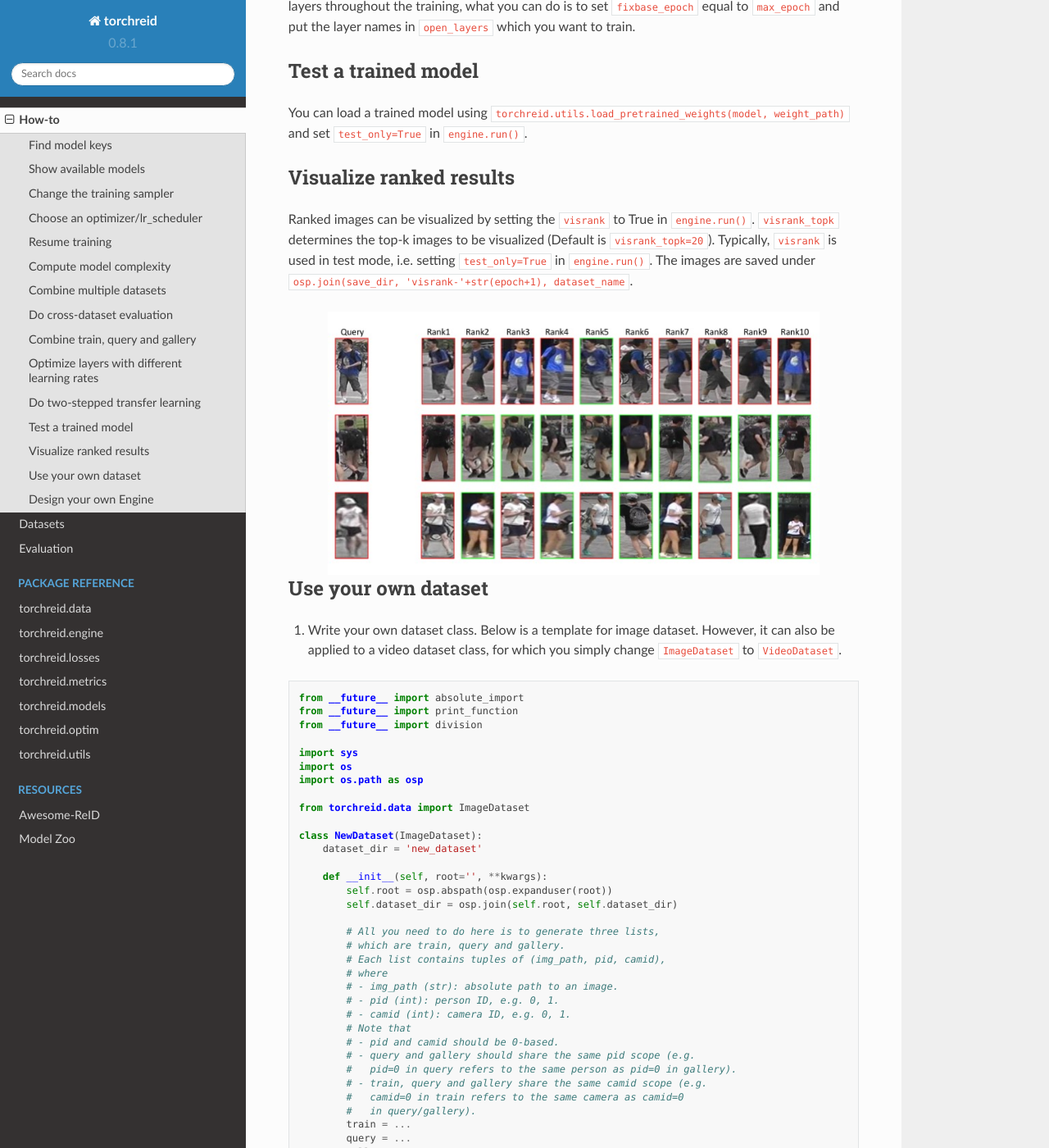
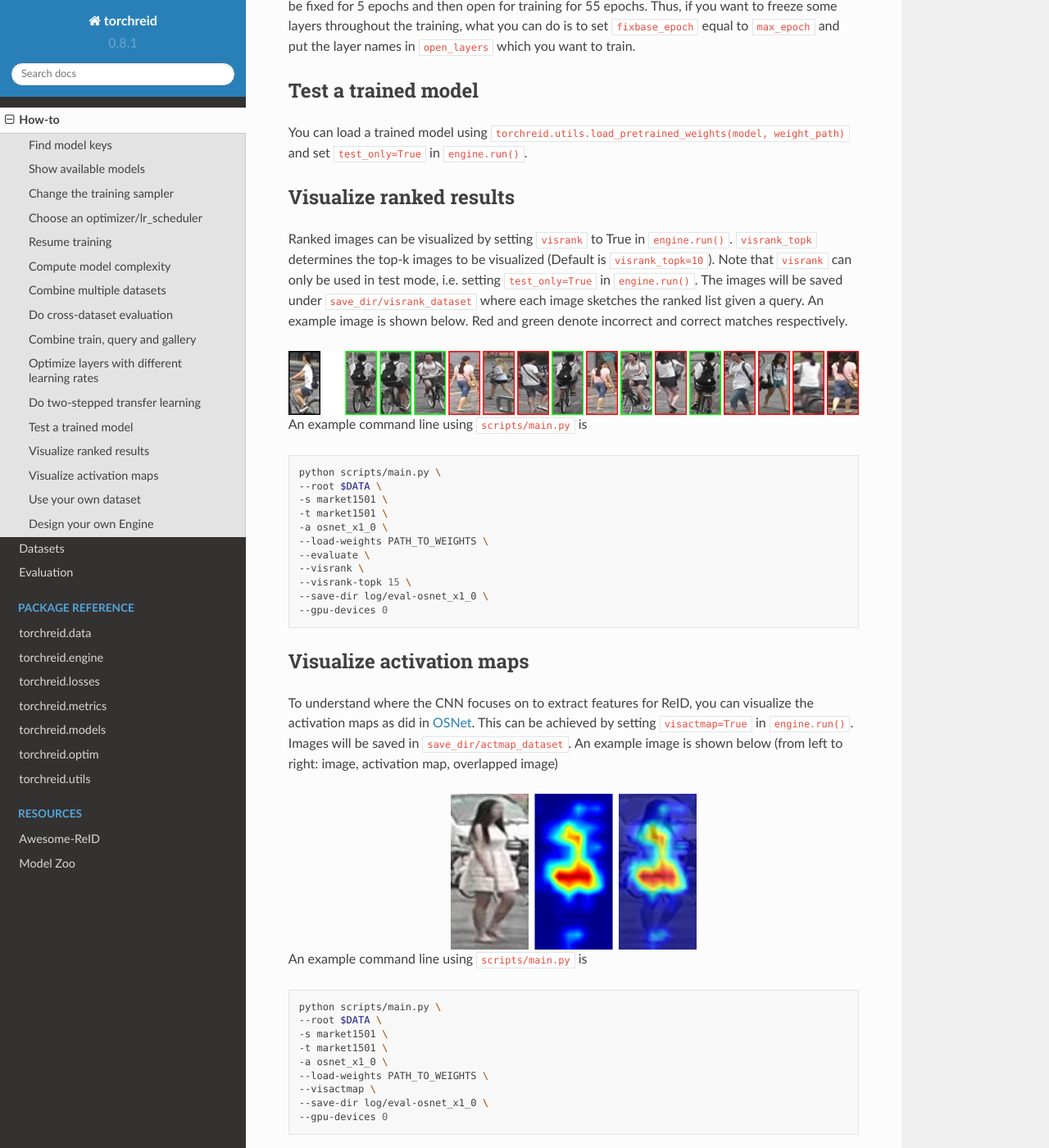
Before and after one commit to KaiyangZhou/deep-person-reid, a Sphinx documentation site: the page built from docs/user_guide.rst, in a window 1280 px wide and 1400 px high, scrolled down 4509 px. Shown: the whole window at 82% size. Built offline with Sphinx 7.4.7 and the Read the Docs theme 2.0.0, drawn with Linux system fonts in a browser that asks for light colours; some of the changed text lies outside the part shown.

Commit message:
update docs for visrank and visactmap

```diff
--- a/docs/user_guide.rst
+++ b/docs/user_guide.rst
@@ -198,15 +198,56 @@ You can load a trained model using :code:`torchreid.utils.load_pretrained_weight
 
 Visualize ranked results
 -------------------------
-Ranked images can be visualized by setting the ``visrank`` to True in ``engine.run()``. ``visrank_topk`` determines the top-k images to be visualized (Default is ``visrank_topk=20``). Typically, ``visrank`` is used in test mode, i.e. setting ``test_only=True`` in ``engine.run()``. The images are saved under ``osp.join(save_dir, 'visrank-'+str(epoch+1), dataset_name``.
+Ranked images can be visualized by setting ``visrank`` to True in ``engine.run()``. ``visrank_topk`` determines the top-k images to be visualized (Default is ``visrank_topk=10``). Note that ``visrank`` can only be used in test mode, i.e. setting ``test_only=True`` in ``engine.run()``. The images will be saved under ``save_dir/visrank_dataset`` where each image sketches the ranked list given a query. An example image is shown below. Red and green denote incorrect and correct matches respectively.
 
 .. image:: figures/ranked_results.jpg
-    :width: 600px
+    :width: 800px
+    :align: center
+
+An example command line using ``scripts/main.py`` is
+
+.. code-block:: shell
+
+    python scripts/main.py \
+    --root $DATA \
+    -s market1501 \
+    -t market1501 \
+    -a osnet_x1_0 \
+    --load-weights PATH_TO_WEIGHTS \
+    --evaluate \
+    --visrank \
+    --visrank-topk 15 \
+    --save-dir log/eval-osnet_x1_0 \
+    --gpu-devices 0
+
+
+Visualize activation maps
+--------------------------
+To understand where the CNN focuses on to extract features for ReID, you can visualize the activation maps as did in `OSNet <https://arxiv.org/abs/1905.00953>`_. This can be achieved by setting ``visactmap=True`` in ``engine.run()``. Images will be saved in ``save_dir/actmap_dataset``. An example image is shown below (from left to right: image, activation map, overlapped image)
+
+.. image:: figures/actmap.jpg
+    :width: 300px
     :align: center
 
 
+An example command line using ``scripts/main.py`` is
+
+.. code-block:: shell
+
+    python scripts/main.py \
+    --root $DATA \
+    -s market1501 \
+    -t market1501 \
+    -a osnet_x1_0 \
+    --load-weights PATH_TO_WEIGHTS \
+    --visactmap \
+    --save-dir log/eval-osnet_x1_0 \
+    --gpu-devices 0
+
+
+
 Use your own dataset
------------------------
+----------------------
 1. Write your own dataset class. Below is a template for image dataset. However, it can also be applied to a video dataset class, for which you simply change ``ImageDataset`` to ``VideoDataset``.
 
 .. code-block:: python
```
Also changed, not shown: docs/figures/actmap.jpg (added), docs/figures/deep-person-reid-logo.png (deleted), docs/figures/ranked_results.jpg, 1 other file.
